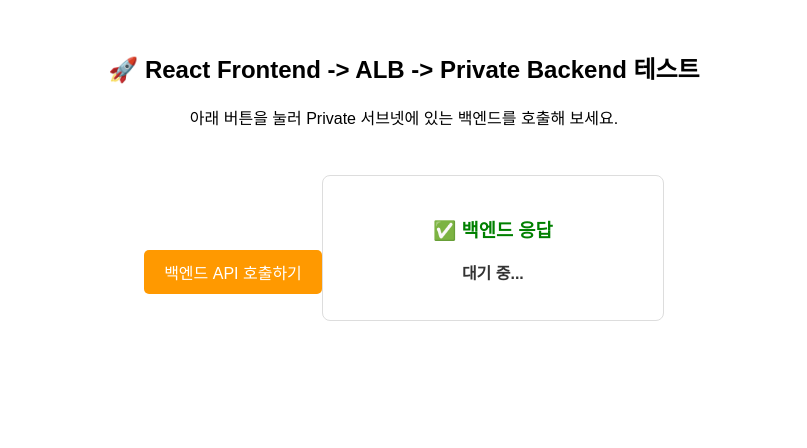
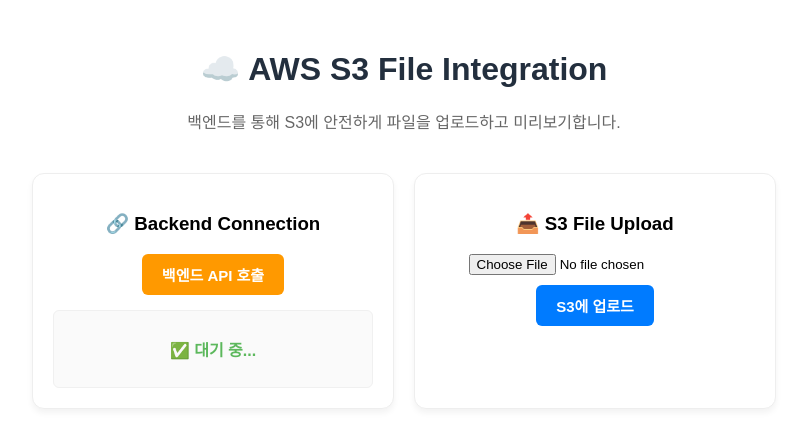
Before and after one commit to chani2104/awsfrontend, a React (Create React App) app: page / in a window 1280 px wide. Shown: the top 448 px of the page, without its empty margins (236-1043 px from the left). Built offline with nearby package versions, Linux system fonts and the light colour scheme; no server answers.

Commit message:
front edit

```diff
--- a/src/App.js
+++ b/src/App.js
@@ -3,20 +3,17 @@
 function App() {
   const [message, setMessage] = useState('대기 중...');
   const [error, setError] = useState(null);
+  const [file, setFile] = useState(null);
+  const [uploadedFileName, setUploadedFileName] = useState(null);
+
+  const albAddress = process.env.REACT_APP_API_BASE_URL || "http://localhost:8080";
 
   const callBackend = async () => {
-    // [중요] 아래 주소를 본인이 만든 ALB의 DNS 주소로 반드시 변경하세요!
-    // 예시: const albAddress = "http://my-alb-123456789.ap-northeast-2.elb.amazonaws.com";
-    const albAddress = process.env.REACT_APP_API_BASE_URL || "http://localhost:8080";
-
     setMessage('호출 중...');
     setError(null);
-
     try {
       const response = await fetch(`${albAddress}/api/hello`);
-      if (!response.ok) {
-        throw new Error(`HTTP error! status: ${response.status}`);
-      }
+      if (!response.ok) throw new Error(`HTTP error! status: ${response.status}`);
       const data = await response.text();
       setMessage(data);
     } catch (err) {
@@ -25,26 +22,123 @@
     }
   };
 
+  const handleFileChange = (e) => {
+    setFile(e.target.files[0]);
+  };
+
+  const handleUpload = async () => {
+    if (!file) {
+      alert("파일을 선택해주세요.");
+      return;
+    }
+
+    const formData = new FormData();
+    formData.append("file", file);
+
+    setMessage('업로드 중...');
+    setError(null);
+
+    try {
+      const response = await fetch(`${albAddress}/api/upload`, {
+        method: 'POST',
+        body: formData,
+      });
+
+      if (!response.ok) throw new Error(`Upload failed! status: ${response.status}`);
+
+      const result = await response.text();
+      setMessage(result);
+      setUploadedFileName(file.name);
+    } catch (err) {
+      setError(err.message);
+      setMessage('업로드 실패');
+    }
+  };
+
   return (
-    <div style={{ textAlign: 'center', marginTop: '50px', fontFamily: 'Arial' }}>
-      <h2>🚀 React Frontend -{">"} ALB -{">"} Private Backend 테스트</h2>
-      <p>아래 버튼을 눌러 Private 서브넷에 있는 백엔드를 호출해 보세요.</p>
+    <div style={{ textAlign: 'center', marginTop: '50px', fontFamily: 'Arial', padding: '0 20px' }}>
+      <header style={{ marginBottom: '40px' }}>
+        <h1 style={{ color: '#232f3e' }}>☁️ AWS S3 File Integration</h1>
+        <p style={{ color: '#666' }}>백엔드를 통해 S3에 안전하게 파일을 업로드하고 미리보기합니다.</p>
+      </header>
 
-      <button
-        onClick={callBackend}
-        style={{ padding: '10px 20px', fontSize: '16px', backgroundColor: '#ff9900', color: 'white', border: 'none', borderRadius: '5px', cursor: 'pointer' }}
-      >
-        백엔드 API 호출하기
-      </button>
+      <div style={{ display: 'flex', justifyContent: 'center', gap: '20px', flexWrap: 'wrap' }}>
+        {/* Hello API Section */}
+        <section style={sectionStyle}>
+          <h3>🔗 Backend Connection</h3>
+          <button onClick={callBackend} style={buttonStyle}>백엔드 API 호출</button>
+          <div style={resultBoxStyle}>
+            <p style={{ color: error ? '#d9534f' : '#5cb85c', fontWeight: 'bold' }}>
+              {error ? '❌ 에러: ' + error : '✅ ' + message}
+            </p>
+          </div>
+        </section>
 
-      <div style={{ marginTop: '30px', padding: '20px', border: '1px solid #ddd', display: 'inline-block', borderRadius: '8px', minWidth: '300px' }}>
-        <h3 style={{ color: error ? 'red' : 'green' }}>
-          {error ? '❌ 에러 발생' : '✅ 백엔드 응답'}
-        </h3>
-        <p style={{ fontWeight: 'bold', color: '#333' }}>{error ? error : message}</p>
+        {/* Upload Section */}
+        <section style={sectionStyle}>
+          <h3>📤 S3 File Upload</h3>
+          <input type="file" onChange={handleFileChange} style={{ marginBottom: '10px' }} />
+          <br />
+          <button onClick={handleUpload} style={{ ...buttonStyle, backgroundColor: '#007bff' }}>S3에 업로드</button>
+        </section>
       </div>
+
+      {/* Preview Section */}
+      {uploadedFileName && (
+        <section style={{ ...sectionStyle, width: '80%', maxWidth: '800px', margin: '40px auto' }}>
+          <h3>🖼️ S3 File Preview (Proxy)</h3>
+          <p>백엔드 주소를 통해 가져온 이미지입니다: <code>{uploadedFileName}</code></p>
+          <div style={{ border: '1px solid #ddd', borderRadius: '8px', padding: '10px', backgroundColor: '#f9f9f9' }}>
+            <img
+              src={`${albAddress}/api/preview/${uploadedFileName}`}
+              alt="Preview"
+              style={{ maxWidth: '100%', maxHeight: '400px', borderRadius: '4px' }}
+              onError={(e) => {
+                e.target.style.display = 'none';
+                setMessage("미리보기를 불러올 수 없습니다. (이미지 파일이 아닐 수 있습니다)");
+              }}
+            />
+          </div>
+          <p style={{ fontSize: '0.9rem', color: '#666', marginTop: '10px' }}>
+            URL: {`${albAddress}/api/preview/${uploadedFileName}`}
+          </p>
+        </section>
+      )}
     </div>
   );
 }
 
+const sectionStyle = {
+  padding: '20px',
+  border: '1px solid #eee',
+  borderRadius: '12px',
+  minWidth: '320px',
+  boxShadow: '0 4px 6px rgba(0,0,0,0.05)',
+  backgroundColor: 'white'
+};
+
+const buttonStyle = {
+  padding: '10px 20px',
+  fontSize: '15px',
+  backgroundColor: '#ff9900',
+  color: 'white',
+  border: 'none',
+  borderRadius: '6px',
+  cursor: 'pointer',
+  fontWeight: 'bold',
+  transition: 'opacity 0.2s'
+};
+
+const resultBoxStyle = {
+  marginTop: '15px',
+  padding: '10px',
+  border: '1px solid #f0f0f0',
+  borderRadius: '6px',
+  backgroundColor: '#fafafa',
+  minHeight: '40px',
+  display: 'flex',
+  alignItems: 'center',
+  justifyContent: 'center'
+};
+
 export default App;
```
Also changed, not shown: 2 other files (tests, documents, lock files or other folders).
